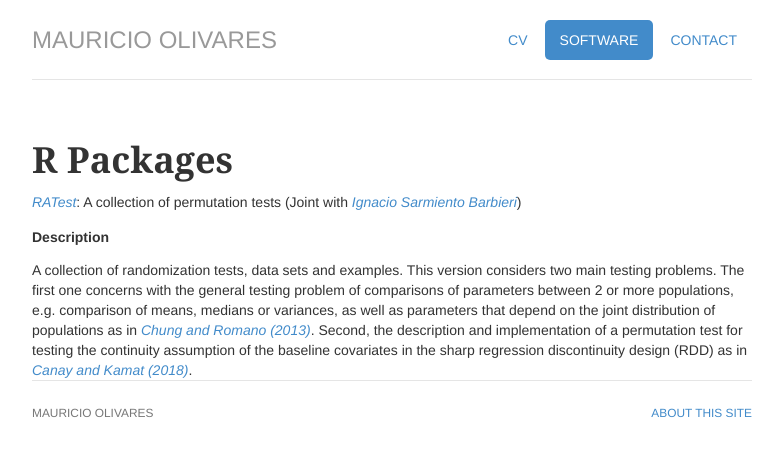
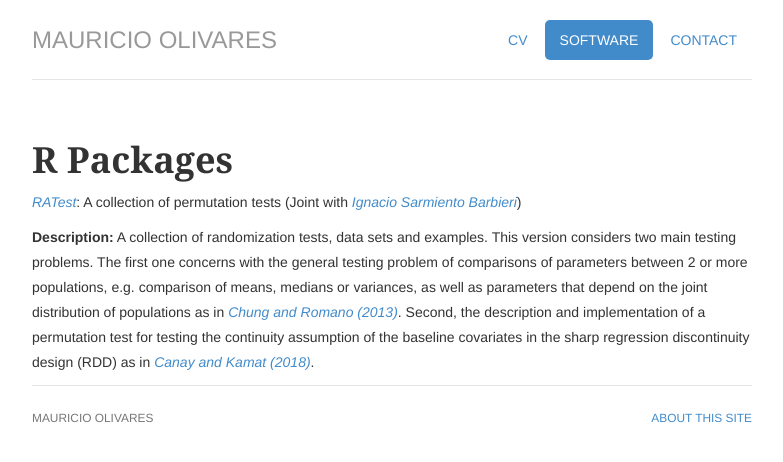
Before and after one commit to mauolivares/mauolivares.github.io, a Jekyll site: the page built from software/index.html, in a window 1280 px wide. Shown: the top 462 px of the page, without its empty margins (248-1031 px from the left). Built offline with Jekyll 4.4.1, drawn with Linux system fonts in a browser that asks for light colours.

```diff
--- a/software/index.html
+++ b/software/index.html
@@ -14,8 +14,8 @@ description: Mauricio's Software.
 
 				<p><em><a href="https://cran.r-project.org/web/packages/RATest/index.html">RATest</a></em>: A collection of permutation tests (Joint with <em><a href="https://ignaciomsarmiento.github.io/">Ignacio Sarmiento Barbieri</a></em>)</p>
 
-				<p><strong>Description</strong></p> A collection of randomization tests, data sets and examples. This version considers two main testing problems. The first one concerns with the general testing problem of comparisons of parameters between 2 or more populations, e.g. comparison of means, medians or variances, as well as parameters that depend on the joint
-				distribution of populations as in <em><a href="https://projecteuclid.org/euclid.aos/1366138199">Chung and Romano (2013)</a></em>. Second, the description and implementation of a permutation test for testing the continuity assumption of the baseline covariates in the sharp regression discontinuity design (RDD) as in <em><a href="https://academic.oup.com/restud/article/85/3/1577/4583623">Canay and Kamat (2018)</a></em>.
+				<p><strong>Description:</strong> A collection of randomization tests, data sets and examples. This version considers two main testing problems. The first one concerns with the general testing problem of comparisons of parameters between 2 or more populations, e.g. comparison of means, medians or variances, as well as parameters that depend on the joint
+				distribution of populations as in <em><a href="https://projecteuclid.org/euclid.aos/1366138199">Chung and Romano (2013)</a></em>. Second, the description and implementation of a permutation test for testing the continuity assumption of the baseline covariates in the sharp regression discontinuity design (RDD) as in <em><a href="https://academic.oup.com/restud/article/85/3/1577/4583623">Canay and Kamat (2018)</a></em>.</p>
 
 
 </div>
```
